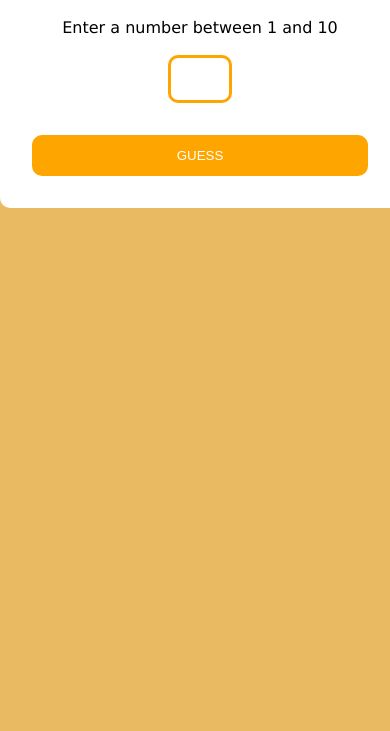
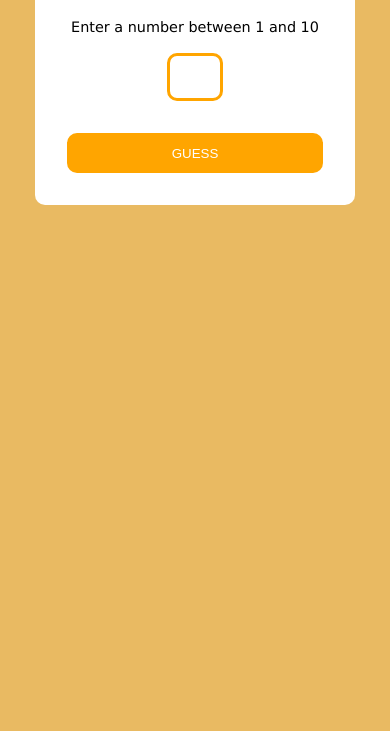
Before and after one commit to abhishek-designs/number-guesser, a plain HTML site: page index.html in a window 390 px wide. Shown: the part 113-844 px from the top of the page. Drawn offline with Linux system fonts and the light colour scheme.

Commit message:
Minor fixes

```diff
--- a/style.css
+++ b/style.css
@@ -85,3 +85,23 @@ input[type="number"] {
   padding: 2rem;
   text-align: center;
 }
+
+@media (max-width: 500px) {
+  .container,
+  .msg-tab {
+    width: 20rem;
+  }
+
+  label {
+    font-size: 0.9rem;
+  }
+
+  input[type="number"] {
+    height: 3rem;
+    width: 3.5rem;
+  }
+
+  .lead {
+    font-size: 0.9rem;
+  }
+}
```
